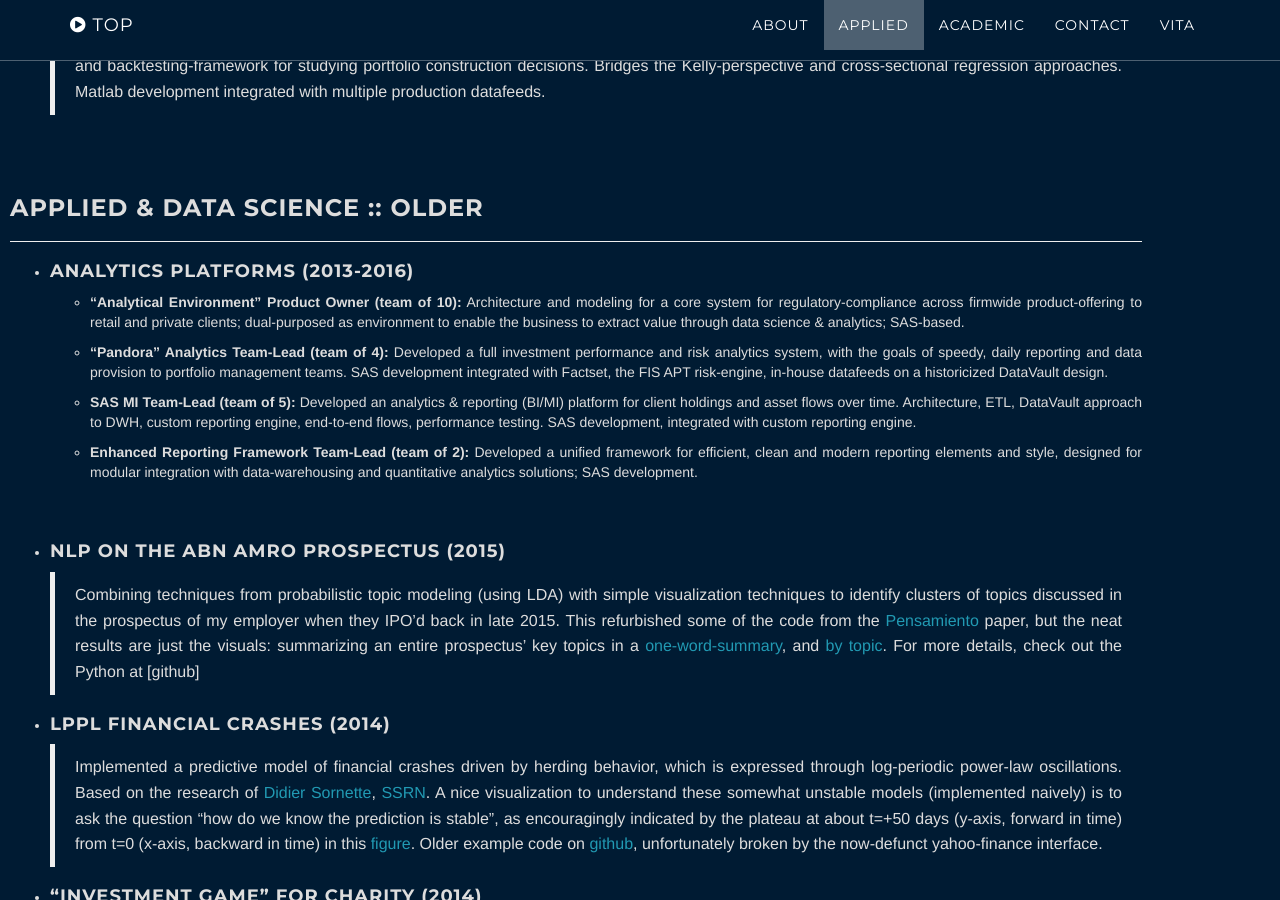
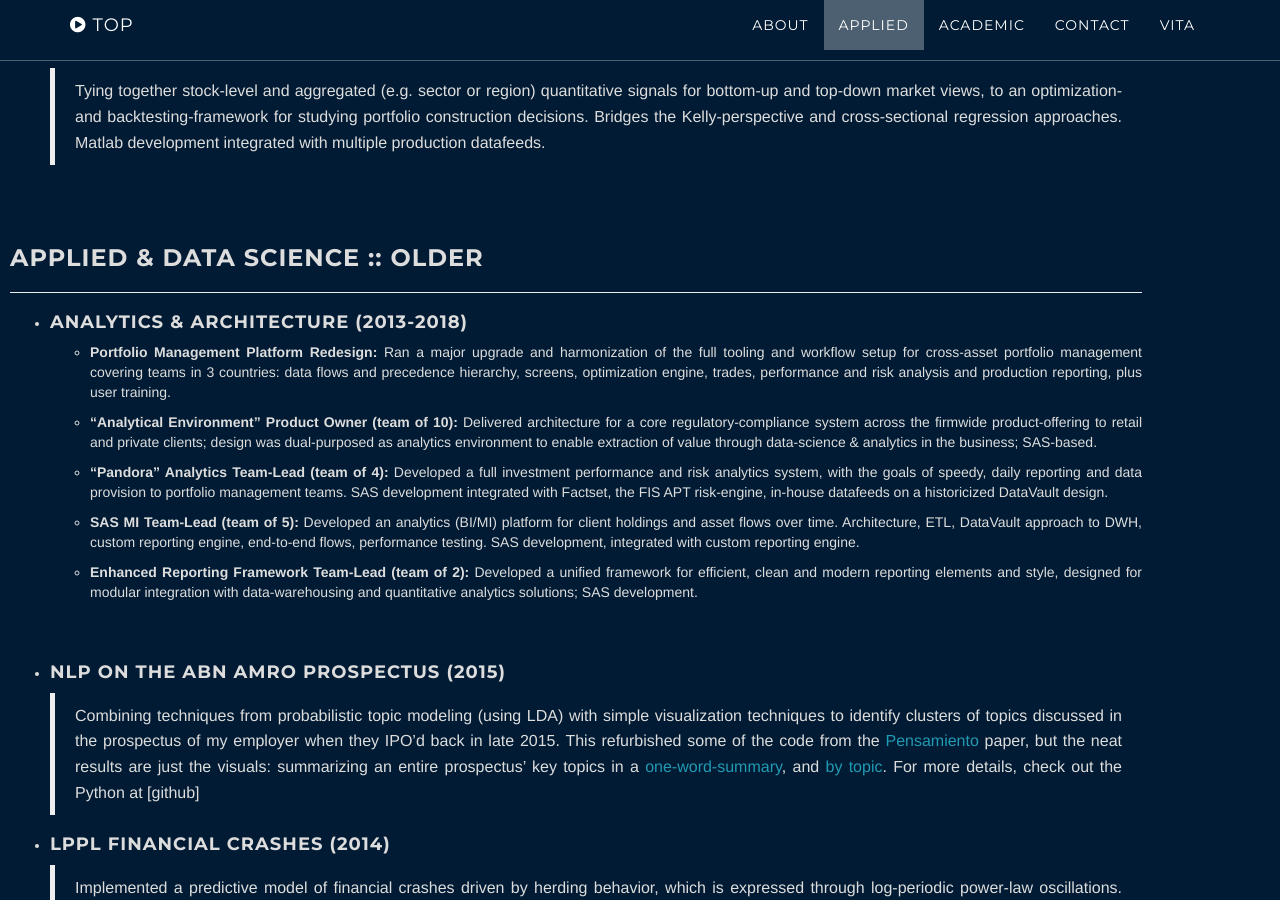
Before and after one commit to cjoverzijl/cjoverzijl.github.io, a Jekyll site: the page built from index.md, in a window 1280 px wide and 900 px high, scrolled down 1428 px. Built offline with Jekyll 4.4.1, drawn with Linux system fonts in a browser that asks for light colours; some of the changed text lies outside the part shown.

Commit message:
about and projects

```diff
--- a/_includes/about.md
+++ b/_includes/about.md
@@ -2,9 +2,12 @@
 
 ### "Just a guy from the islands..."
 
+My background is in physics and math: I'm passionate about the role of solid, no-BS research, and I want to understand the network-structure behind the dynamics we observe in the world. In financial markets, the value there is strongly underestimated in managing market, credit and liquidity risk, imho. Beyond that I'm always in for interesting cross-disciplinary research, always looking for new insights and novel takes on the world.
+
+You've found my research and project portfolio: **nothing** here should in any way be construed to represent the views of my employer, or investment advice in any sense of the term.
+
 I currently do **cross-asset strategy**, based on quantitative modeling of financial markets. I've concurrently run **global equity portfolios**, and before that did design and implementation of **predictive-analytics** systems for asset management, and occasional (market-risk and alpha-) **model validation**. In larger projects I've typically run a small team of specialists as **technical lead**.
 
-My background is in physics and math: I'm passionate about the role of solid, no-BS research in risk-aware investment strategy. I want to understand the network-structure behind the dynamics of financial markets, which is underestimated in managing market, credit and liquidity risk, imho. Beyond that I'm always open to interesting cross-disciplinary research, always looking for new insights and novel takes on the world. You've found my research and project portfolio: **nothing** here should in any way be construed to represent the views of my employer, or investment advice in any sense of the term.
 
 I hail from a tiny island called [St. Martin](https://www.st-maarten.com) in the Caribbean, and love languages in the broad sense.
 I speak:
--- a/_includes/projects2.md
+++ b/_includes/projects2.md
@@ -2,11 +2,11 @@
 
 ### Applied & Data Science :: Older
 ---------------
-* #### Analytics Platforms (2013-2016)
-
-	* **"Analytical Environment"  Product Owner (team of 10):** Architecture and modeling for a core system for regulatory-compliance across firmwide product-offering to retail and private clients; dual-purposed as environment to enable the business to extract value through data science & analytics; SAS-based.
+* #### Analytics & Architecture (2013-2018)
+	* **Portfolio Management Platform Redesign:** Ran a major upgrade and harmonization of the full tooling and workflow setup for cross-asset portfolio management covering teams in 3 countries: data flows and precedence hierarchy, screens, optimization engine, trades, performance and risk analysis and production reporting, plus user training.
+	* **"Analytical Environment"  Product Owner (team of 10):** Delivered architecture for a core regulatory-compliance system across the firmwide product-offering to retail and private clients; design was dual-purposed as analytics environment to enable extraction of value through data-science & analytics in the business; SAS-based.
 	* **"Pandora" Analytics Team-Lead (team of 4):** Developed a full investment performance and risk analytics system, with the goals of speedy, daily reporting and data provision to portfolio management teams. SAS development integrated with Factset, the FIS APT risk-engine, in-house datafeeds on a historicized DataVault design.
-	* **SAS MI Team-Lead (team of 5):** Developed an analytics & reporting (BI/MI) platform for client holdings and asset flows over time. Architecture, ETL, DataVault approach to DWH, custom reporting engine, end-to-end flows, performance testing. SAS development, integrated with custom reporting engine.
+	* **SAS MI Team-Lead (team of 5):** Developed an analytics (BI/MI) platform for client holdings and asset flows over time. Architecture, ETL, DataVault approach to DWH, custom reporting engine, end-to-end flows, performance testing. SAS development, integrated with custom reporting engine.
 	* **Enhanced Reporting Framework Team-Lead (team of 2):** Developed a unified framework for efficient, clean and modern reporting elements and style, designed for modular integration with data-warehousing and quantitative analytics solutions; SAS development.
 
 <br>
```
